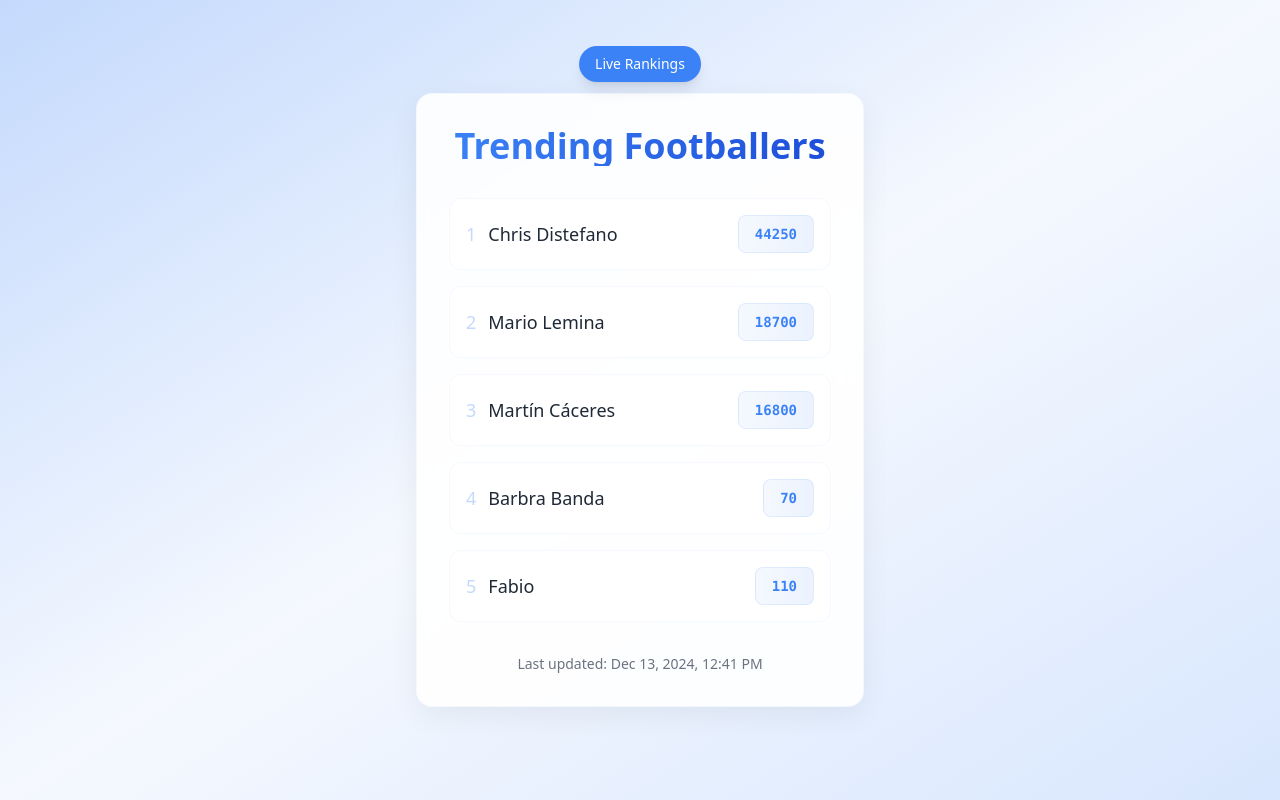
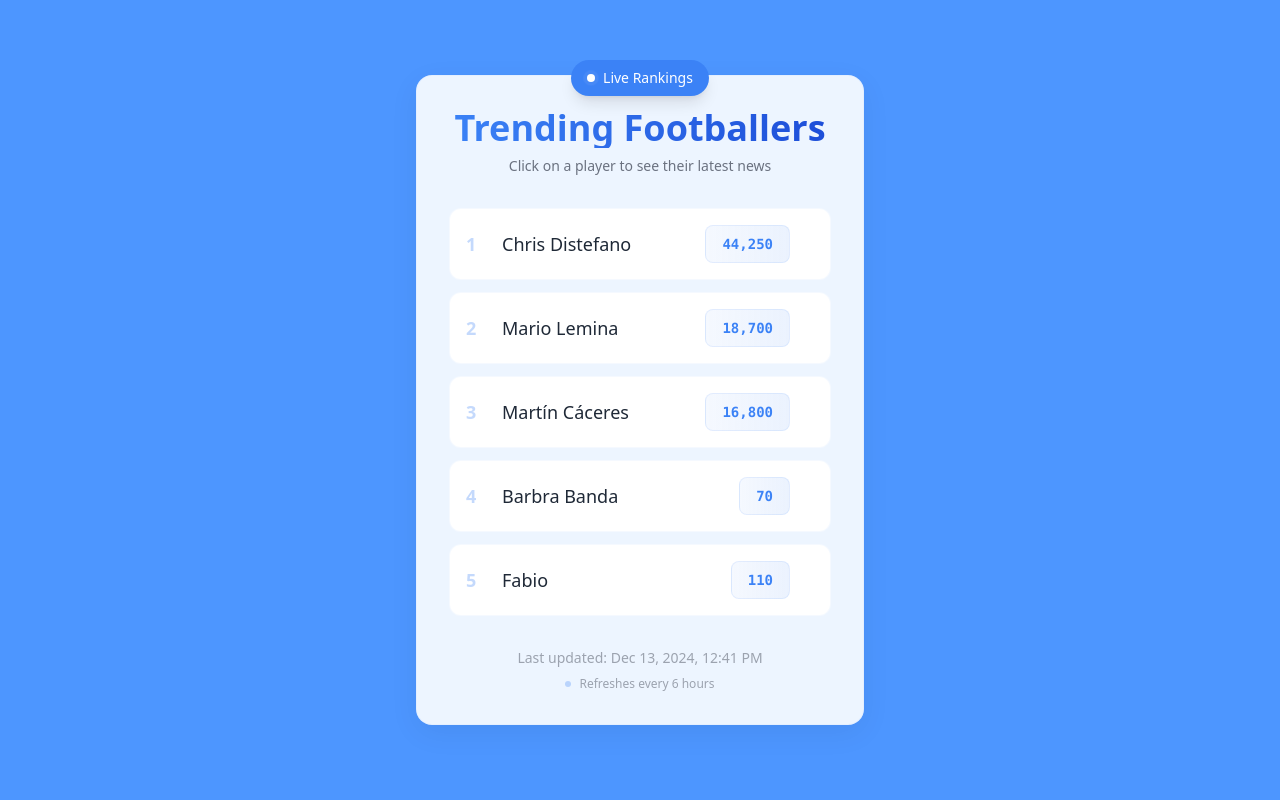
Before and after one commit to agru97/trending-footballers, a Next.js app: page / in a window 1280 px wide. Built offline with nearby package versions, Linux system fonts and the light colour scheme.

Commit message:
updated view

```diff
--- a/app/layout.tsx
+++ b/app/layout.tsx
@@ -4,7 +4,7 @@ export const viewport = {
   width: 'device-width',
   initialScale: 1,
   maximumScale: 1,
-  themeColor: '#3B82F6',
+  themeColor: '#4D96FF',
 }
 
 export const metadata = {
@@ -26,7 +26,7 @@ export default function RootLayout({
   return (
     <html lang="en">
       <head>
-        <meta name="theme-color" content="#3B82F6" />
+        <meta name="theme-color" content="#4D96FF" />
         <meta name="apple-mobile-web-app-capable" content="yes" />
         <meta name="apple-mobile-web-app-status-bar-style" content="default" />
       </head>
--- a/app/page.tsx
+++ b/app/page.tsx
@@ -37,60 +37,100 @@ export default function TrendingFootballers() {
     }
 
     fetchFootballers()
+
+    // Auto-refresh every 5 minutes
+    const interval = setInterval(fetchFootballers, 300000)
+    return () => clearInterval(interval)
   }, [])
 
   if (loading) {
     return (
-      <div className="min-h-screen bg-gradient-to-br from-brand/30 via-brand/5 to-brand/20 flex items-center justify-center p-4">
-        <div className="text-center text-gray-600">Loading...</div>
+      <div className="min-h-screen bg-[#4D96FF] flex items-center justify-center p-4">
+        <div className="text-center text-white">
+          <svg className="animate-spin h-8 w-8 mb-4 mx-auto" xmlns="http://www.w3.org/2000/svg" fill="none" viewBox="0 0 24 24">
+            <circle className="opacity-25" cx="12" cy="12" r="10" stroke="currentColor" strokeWidth="4"></circle>
+            <path className="opacity-75" fill="currentColor" d="M4 12a8 8 0 018-8V0C5.373 0 0 5.373 0 12h4zm2 5.291A7.962 7.962 0 014 12H0c0 3.042 1.135 5.824 3 7.938l3-2.647z"></path>
+          </svg>
+          <div className="text-xl font-medium">Fetching latest trends...</div>
+        </div>
       </div>
     )
   }
 
   if (error) {
     return (
-      <div className="min-h-screen bg-gradient-to-br from-brand/30 via-brand/5 to-brand/20 flex items-center justify-center p-4">
-        <div className="text-center text-red-500">Error: {error}</div>
+      <div className="min-h-screen bg-[#4D96FF] flex items-center justify-center p-4">
+        <div className="text-center bg-white/90 p-6 rounded-xl shadow-lg">
+          <div className="text-red-500 text-xl mb-2">Oops! Something went wrong</div>
+          <div className="text-gray-600">{error}</div>
+        </div>
       </div>
     )
   }
 
   return (
-    <div className="min-h-screen bg-gradient-to-br from-brand/30 via-brand/5 to-brand/20 flex items-center justify-center p-4">
+    <div className="min-h-screen w-full bg-[#4D96FF] flex items-center justify-center p-4 sm:p-6 md:p-8">
       <motion.div
-        initial={{ opacity: 0 }}
-        animate={{ opacity: 1 }}
+        initial={{ opacity: 0, scale: 0.95 }}
+        animate={{ opacity: 1, scale: 1 }}
         transition={{ duration: 0.5 }}
-        className="relative bg-white/90 backdrop-blur-lg rounded-2xl shadow-[0_8px_30px_rgb(0,0,0,0.06)] p-8 w-full max-w-md border border-brand/5"
+        className="relative bg-white/90 backdrop-blur-xl rounded-2xl shadow-[0_8px_30px_rgb(0,0,0,0.06)] p-6 sm:p-8 w-full max-w-md border border-brand/5"
       >
-        <div className="absolute -top-12 left-1/2 transform -translate-x-1/2">
-          <div className="bg-brand text-white text-sm py-2 px-4 rounded-full shadow-lg">
+        <motion.div
+          className="absolute -top-3 sm:-top-4 left-0 right-0 mx-auto w-fit"
+          initial={{ y: -20, opacity: 0 }}
+          animate={{ y: 0, opacity: 1 }}
+          transition={{ delay: 0.2 }}
+        >
+          <div className="bg-brand text-white text-sm py-2 px-4 rounded-full shadow-lg flex items-center gap-2">
+            <span className="relative flex h-2 w-2">
+              <span className="animate-ping absolute inline-flex h-full w-full rounded-full bg-white opacity-75"></span>
+              <span className="relative inline-flex rounded-full h-2 w-2 bg-white"></span>
+            </span>
             Live Rankings
           </div>
-        </div>
-        <h1 className="text-4xl font-bold text-center mb-8 bg-gradient-to-r from-brand to-blue-700 text-transparent bg-clip-text">
+        </motion.div>
+        <h1 className="text-3xl sm:text-4xl font-bold text-center mb-2 bg-gradient-to-r from-brand to-blue-700 text-transparent bg-clip-text">
           Trending Footballers
         </h1>
-        <ul className="space-y-4">
+        <p className="text-center text-gray-500 text-sm mb-6 sm:mb-8">Click on a player to see their latest news</p>
+        <ul className="space-y-3">
           {footballers.map((footballer, index) => (
-            <li
+            <motion.li
               key={footballer.name}
+              initial={{ opacity: 0, y: 20 }}
+              animate={{ opacity: 1, y: 0 }}
+              transition={{ delay: index * 0.1 }}
               onClick={() => handlePlayerClick(footballer.name)}
-              className="bg-white rounded-xl p-4 flex justify-between items-center border border-brand/5 hover:border-brand/20 transition-all hover:shadow-md hover:-translate-y-0.5 cursor-pointer"
+              className="group bg-white rounded-xl p-4 flex justify-between items-center border border-brand/5 hover:border-brand/20 transition-all hover:shadow-lg hover:-translate-y-0.5 cursor-pointer relative overflow-hidden"
             >
-              <span className="text-lg font-medium text-gray-800 flex items-center gap-3">
-                <span className="text-brand/30">{index + 1}</span>
+              <div className="absolute inset-0 bg-gradient-to-r from-brand/0 via-brand/0 to-brand/0 group-hover:from-brand/0 group-hover:via-brand/[0.02] group-hover:to-brand/[0.03] transition-all duration-500"></div>
+              <span className="text-base sm:text-lg font-medium text-gray-800 flex items-center gap-3 relative">
+                <span className="text-brand/30 font-bold min-w-[1.5rem]">{index + 1}</span>
                 {footballer.name}
               </span>
-              <div className="text-sm font-mono bg-gradient-to-r from-brand/5 to-brand/10 px-4 py-2 rounded-lg border border-brand/10 text-brand font-semibold">
-                {footballer.searchInterest}
+              <div className="relative flex items-center gap-2">
+                <div className="text-sm font-mono bg-gradient-to-r from-brand/5 to-brand/10 px-3 sm:px-4 py-1.5 sm:py-2 rounded-lg border border-brand/10 text-brand font-semibold group-hover:bg-gradient-to-r group-hover:from-brand/10 group-hover:to-brand/20 transition-all">
+                  {footballer.searchInterest.toLocaleString()}
+                </div>
+                <div className="opacity-0 group-hover:opacity-100 transition-opacity text-brand">
+                  →
+                </div>
               </div>
-            </li>
+            </motion.li>
           ))}
         </ul>
-        <p className="text-center mt-8 text-sm text-gray-500">
-          Last updated: {lastUpdate || 'Not available'}
-        </p>
+        <div className="mt-6 sm:mt-8 text-center">
+          <p className="text-sm text-gray-400">
+            Last updated: {lastUpdate || 'Not available'}
+          </p>
+          <div className="flex items-center justify-center gap-2 mt-2">
+            <div className="w-1.5 h-1.5 rounded-full bg-brand/40 animate-pulse"></div>
+            <p className="text-xs text-gray-400">
+              Refreshes every 6 hours
+            </p>
+          </div>
+        </div>
       </motion.div>
     </div>
   )
--- a/tailwind.config.js
+++ b/tailwind.config.js
@@ -9,6 +9,21 @@ module.exports = {
     extend: {
       colors: {
         'brand': '#3B82F6'
+      },
+      animation: {
+        'gradient-xy': 'gradient-xy 6s ease infinite',
+      },
+      keyframes: {
+        'gradient-xy': {
+          '0%, 100%': {
+            'background-size': '400% 400%',
+            'background-position': 'left top'
+          },
+          '50%': {
+            'background-size': '200% 200%',
+            'background-position': 'right bottom'
+          }
+        }
       }
     },
   },
```
